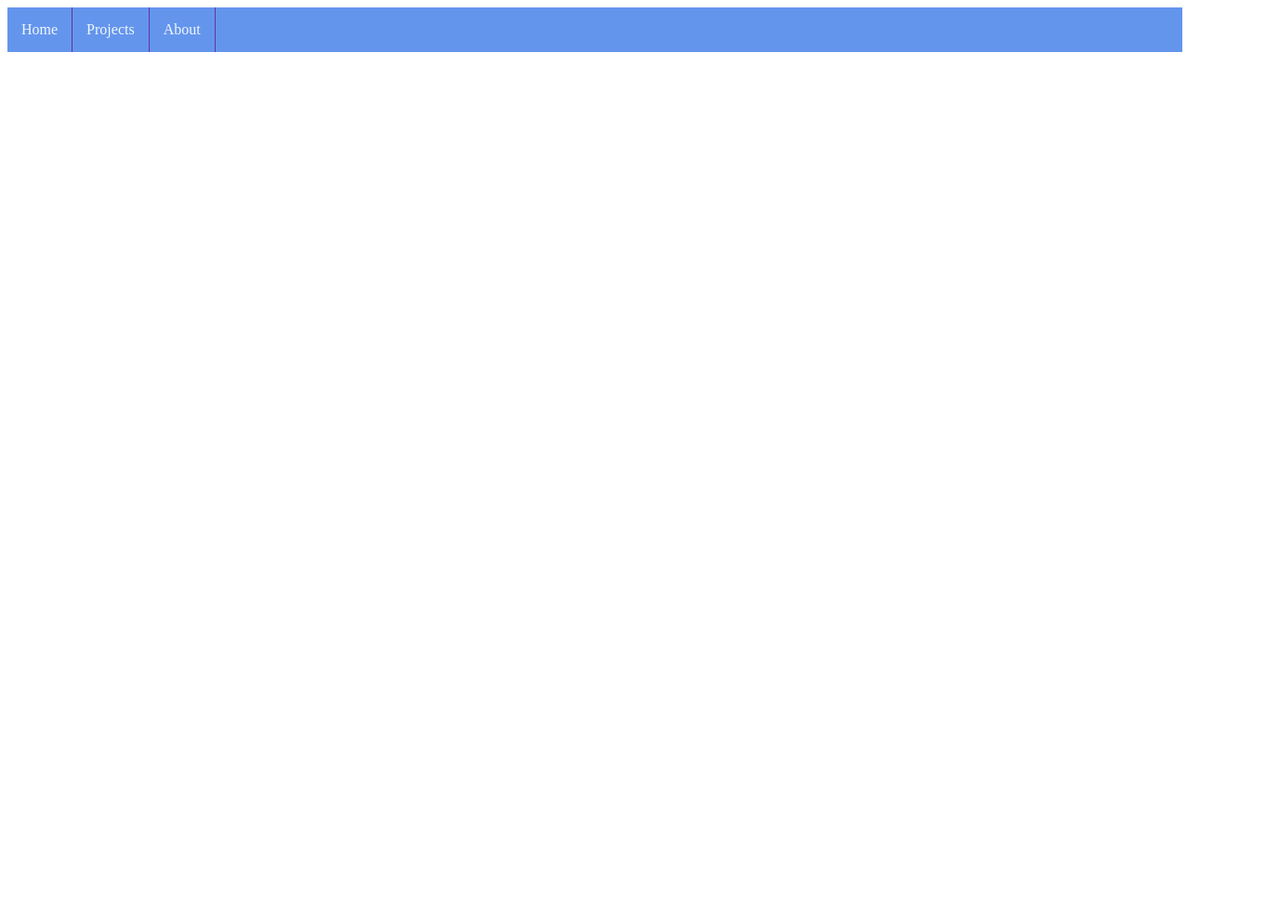
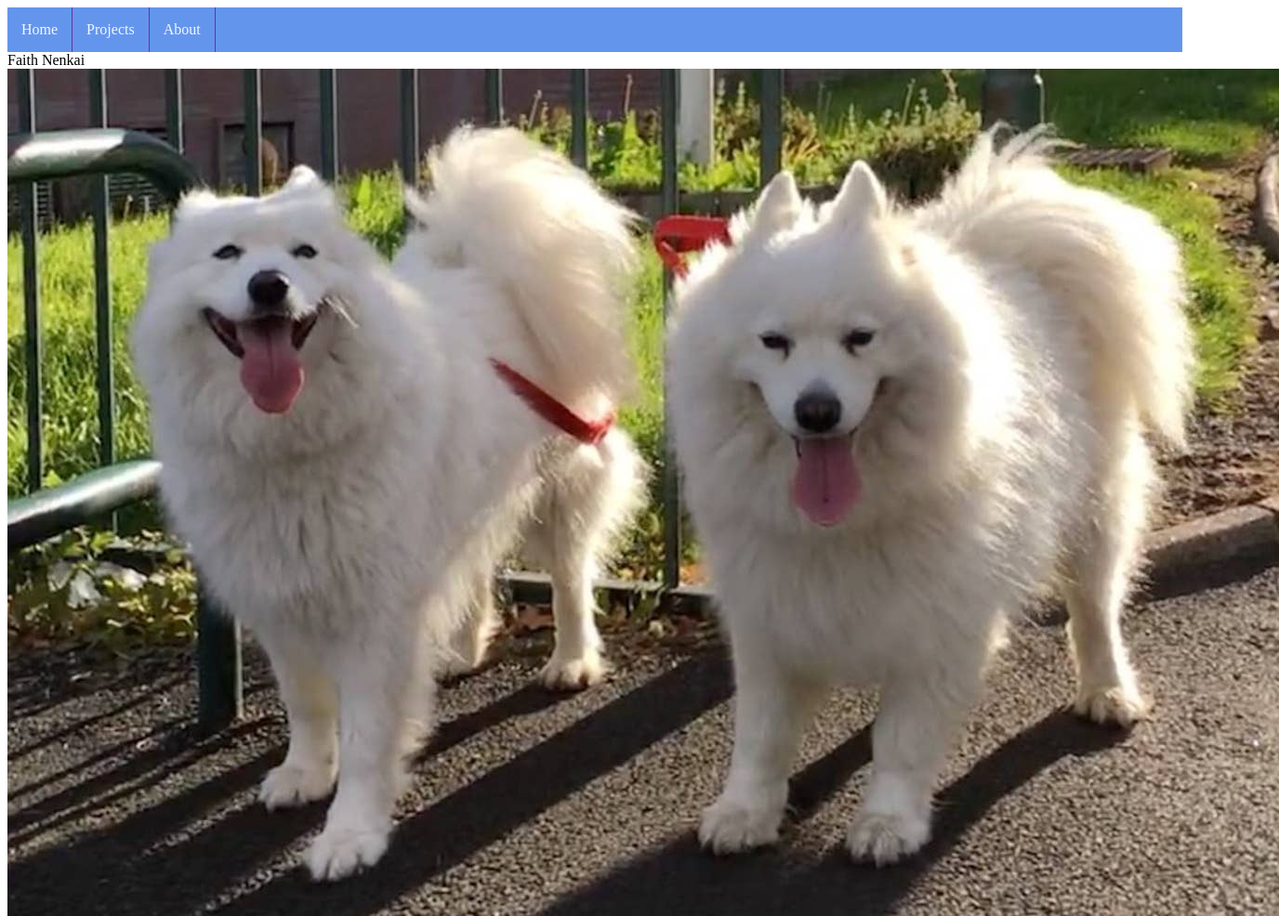
Before and after one commit to Faith-Nenkai/Portfolio, a plain HTML site: page index.html in a window 1280 px wide. Shown: the whole page at 93% size, 1376 px wide, since content can reach past the window. Before the commit the page ends 800 px from the top, so only its background shows below. Drawn offline with Linux system fonts and the light colour scheme.

Commit message:
Adds an images folder

```diff
--- a/index.html
+++ b/index.html
@@ -10,6 +10,9 @@
       <li><a href="#projects">Projects</a></li>
       <li><a href="#about">About</a></li>
     </ul>
+
+    <hi id ='name'>Faith Nenkai</hi>
+    <img src="images/dogs.jpg">
   </body>
 
 </html>
```
Also changed, not shown: images/dogs.jpg (added).
